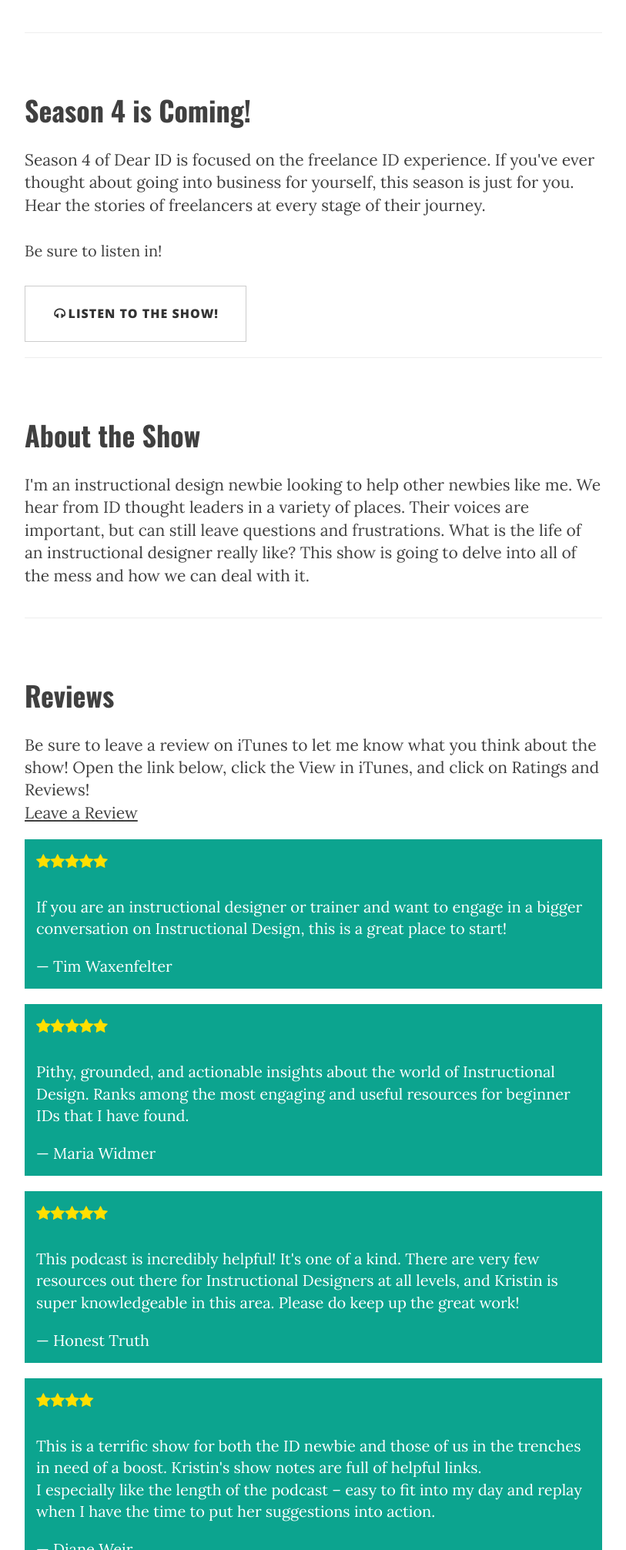
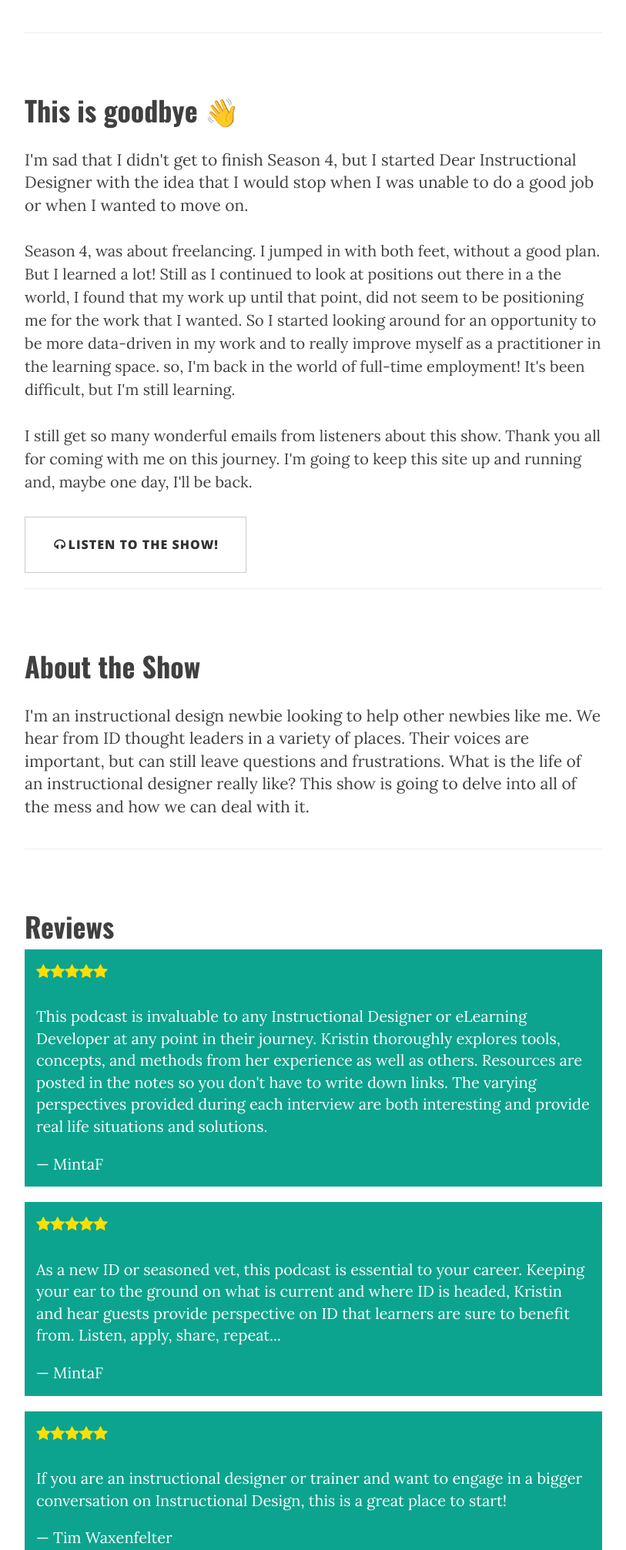
Before and after one commit to anthkris/dear-id, a plain HTML site: page index.html in a window 1280 px wide. Shown: the part 540-2553 px from the top of the page at 77% size, without its empty margins (233-1046 px from the left). Drawn offline with nearby package versions, Linux system fonts and the light colour scheme.

Commit message:
Update index file

```diff
--- a/index.html
+++ b/index.html
@@ -98,9 +98,10 @@
                 <div class="col-lg-8 col-lg-offset-2 col-md-10 col-md-offset-1">
                     <hr class="section-heading-spacer">
                     <div class="clearfix"></div>
-                    <h2 class="section-heading">Season 4 is Coming!</h2>
-                    <p class="lead">Season 4 of Dear ID is focused on the freelance ID experience. If you've ever thought about going into business for yourself, this season is just for you. Hear the stories of freelancers at every stage of their journey.</p>
-                    <p>Be sure to listen in!</p>
+                    <h2 class="section-heading">This is goodbye 👋</h2>
+                    <p class="lead">I'm sad that I didn't get to finish Season 4, but I started Dear Instructional Designer with the idea that I would stop when I was unable to do a good job or when I wanted to move on.</p>
+                    <p>Season 4, was about freelancing. I jumped in with both feet, without a good plan. But I learned a lot! Still as I continued to look at positions out there in a the world, I found that my work up until that point, did not seem to be positioning me for the work that I wanted. So I started looking around for an opportunity to be more data-driven in my work and to really improve myself as a practitioner in the learning space. so, I'm back in the world of full-time employment! It's been difficult, but I'm still learning.</p>
+                    <p>I still get so many wonderful emails from listeners about this show. Thank you all for coming with me on this journey. I'm going to keep this site up and running and, maybe one day, I'll be back.</p>
                     <a href="https://dearinstructionaldesigner.simplecast.fm/" target="_blank" class="btn btn-default btn-lg"><i class="fa fa-headphones fa-fw"></i>Listen to the Show!</a>
                   </div>
 
@@ -133,7 +134,17 @@
                     <hr class="section-heading-spacer">
                     <div class="clearfix"></div>
                     <h2 class="section-heading">Reviews</h2>
-                    <p class="lead">Be sure to leave a review on iTunes to let me know what you think about the show! Open the link below, click the View in iTunes, and click on Ratings and Reviews! <br /><a href="https://itunes.apple.com/us/podcast/dear-instructional-designer/id1111995456?mt=2" target="_blank">Leave a Review</a></p>
+                    <!-- <p class="lead">Be sure to leave a review on iTunes to let me know what you think about the show! Open the link below, click the View in iTunes, and click on Ratings and Reviews! <br /><a href="https://itunes.apple.com/us/podcast/dear-instructional-designer/id1111995456?mt=2" target="_blank">Leave a Review</a></p> -->
+                    <div class="review centered">
+                      <div class="five-stars stars"></div>
+                      <div class="review-text">This podcast is invaluable to any Instructional Designer or eLearning Developer at any point in their journey. Kristin thoroughly explores tools, concepts, and methods from her experience as well as others. Resources are posted in the notes so you don't have to write down links. The varying perspectives provided during each interview are both interesting and provide real life situations and solutions.</div>
+                      <div class="review-author">&mdash; MintaF</div>
+                    </div>
+                    <div class="review centered">
+                      <div class="five-stars stars"></div>
+                      <div class="review-text">As a new ID or seasoned vet, this podcast is essential to your career. Keeping your ear to the ground on what is current and where ID is headed, Kristin and hear guests provide perspective on ID that learners are sure to benefit from. Listen, apply, share, repeat...</div>
+                      <div class="review-author">&mdash; MintaF</div>
+                    </div>
                     <div class="review centered">
                       <div class="five-stars stars"></div>
                       <div class="review-text">If you are an instructional designer or trainer and want to engage in a bigger conversation
```
